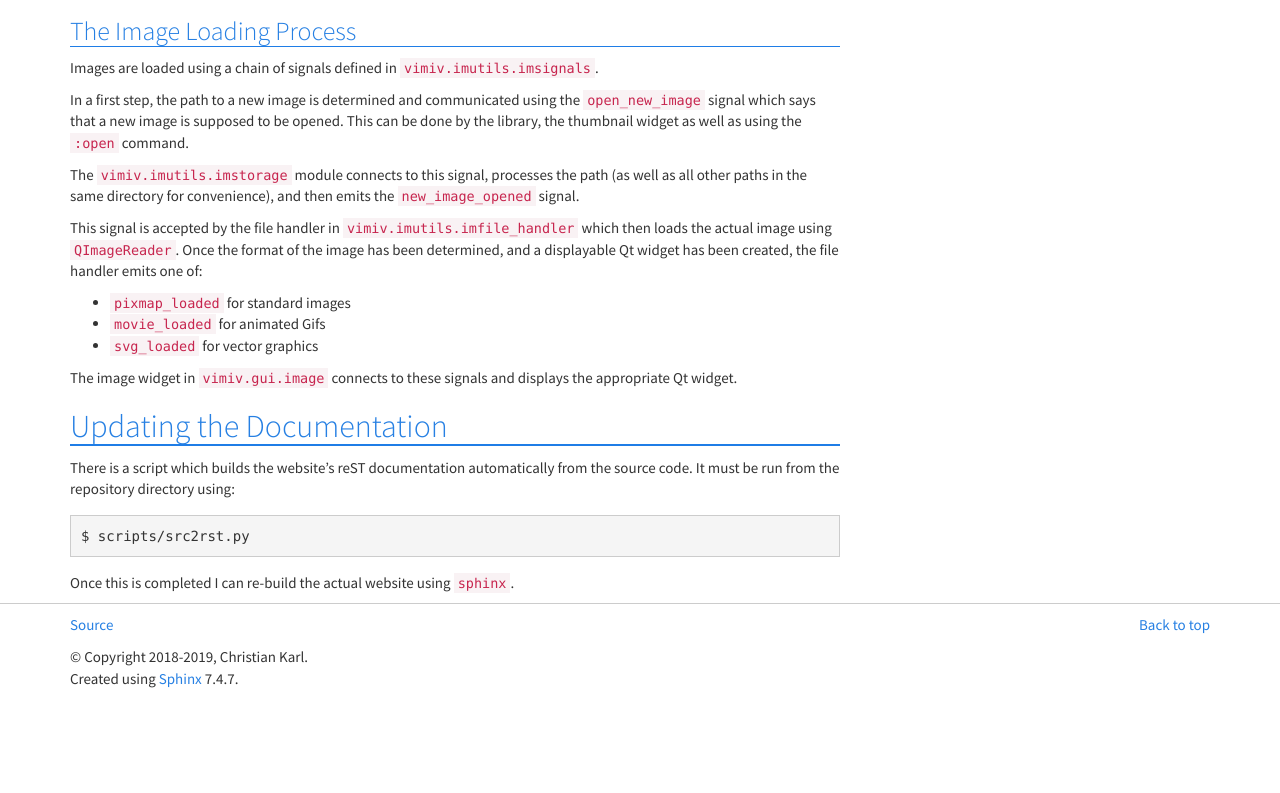
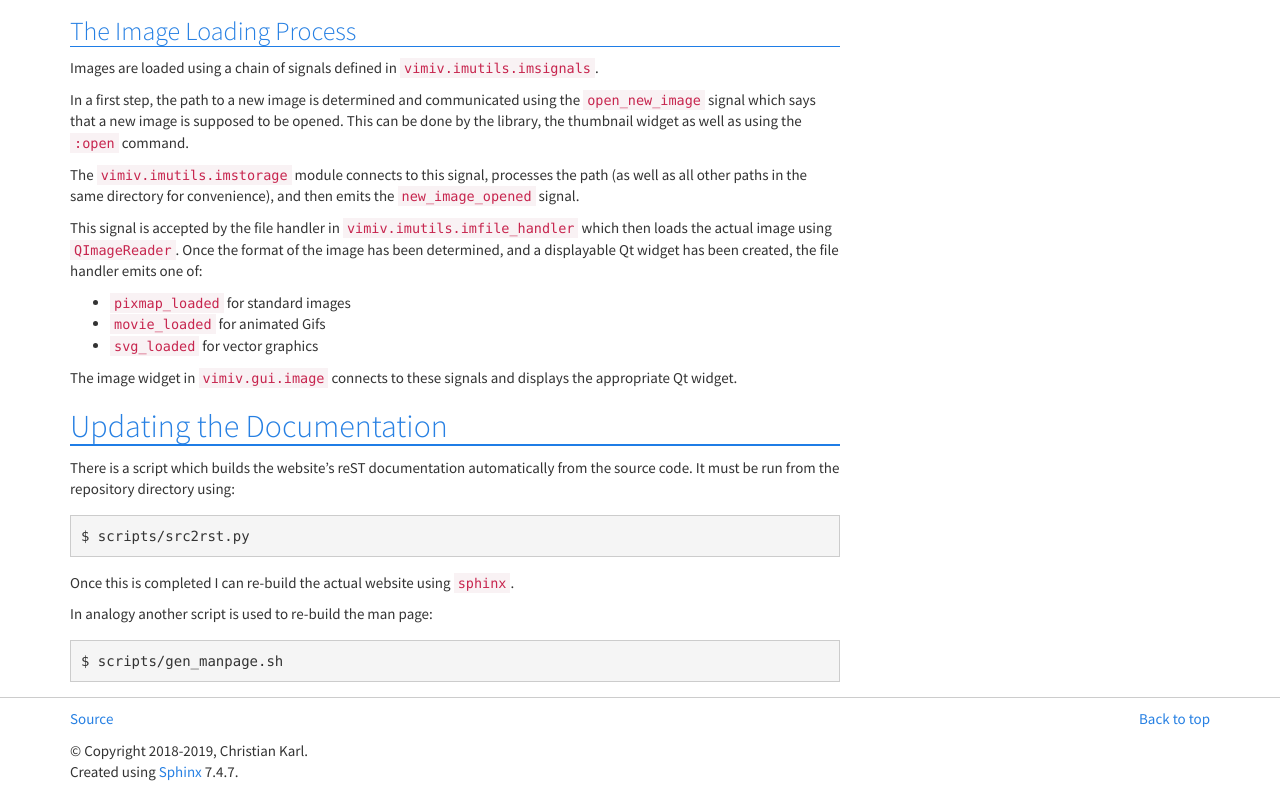
Before and after one commit to karlch/vimiv-qt, a Sphinx documentation site: the page built from docs/documentation/contributing.rst, in a window 1280 px wide and 900 px high, scrolled down 2562 px, cut to the strip 107-900 px from the top of the window. Built offline with Sphinx 7.4.7, drawn with Linux system fonts in a browser that asks for light colours; before the commit the page ends 3369 px from its top, so only the background shows below that.

Commit message:
Add script to generate man page

```diff
--- a/docs/documentation/contributing.rst
+++ b/docs/documentation/contributing.rst
@@ -169,3 +169,7 @@ from the source code. It must be run from the repository directory using::
     $ scripts/src2rst.py
 
 Once this is completed I can re-build the actual website using ``sphinx``.
+
+In analogy another script is used to re-build the man page::
+
+    $ scripts/gen_manpage.sh
```
Also changed, not shown: 2 other files.
